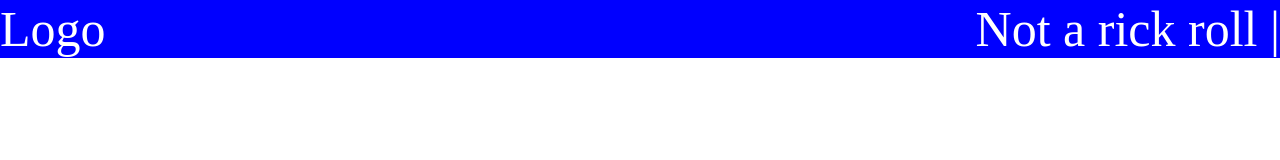
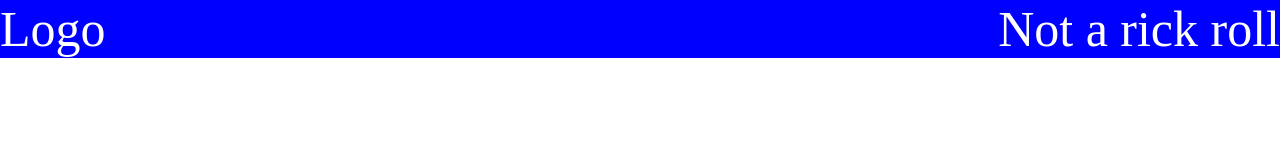
Before and after one commit to Macjja/macjja.github.io, a plain HTML site: page index.html in a window 1280 px wide. Drawn offline with Linux system fonts and the light colour scheme.

```diff
--- a/index.html
+++ b/index.html
@@ -11,7 +11,7 @@
     <header>
         <div class="logo">Logo</div>
         <div class="links">
-            <a href="https://www.youtube.com/watch?v=dQw4w9WgXcQ">Not a rick roll</a>
+            <a href="https://www.youtube.com/watch?v=dQw4w9WgXcQ" target="_blank">Not a rick roll</a>
         </div>
     </header>
 </body>
--- a/style.css
+++ b/style.css
@@ -23,10 +23,6 @@ header div {
     text-decoration: none;
 }
 
-.links a::after {
-    content: " | ";
-}
-
 .links a:hover{
     text-decoration: underline;
 }
```
